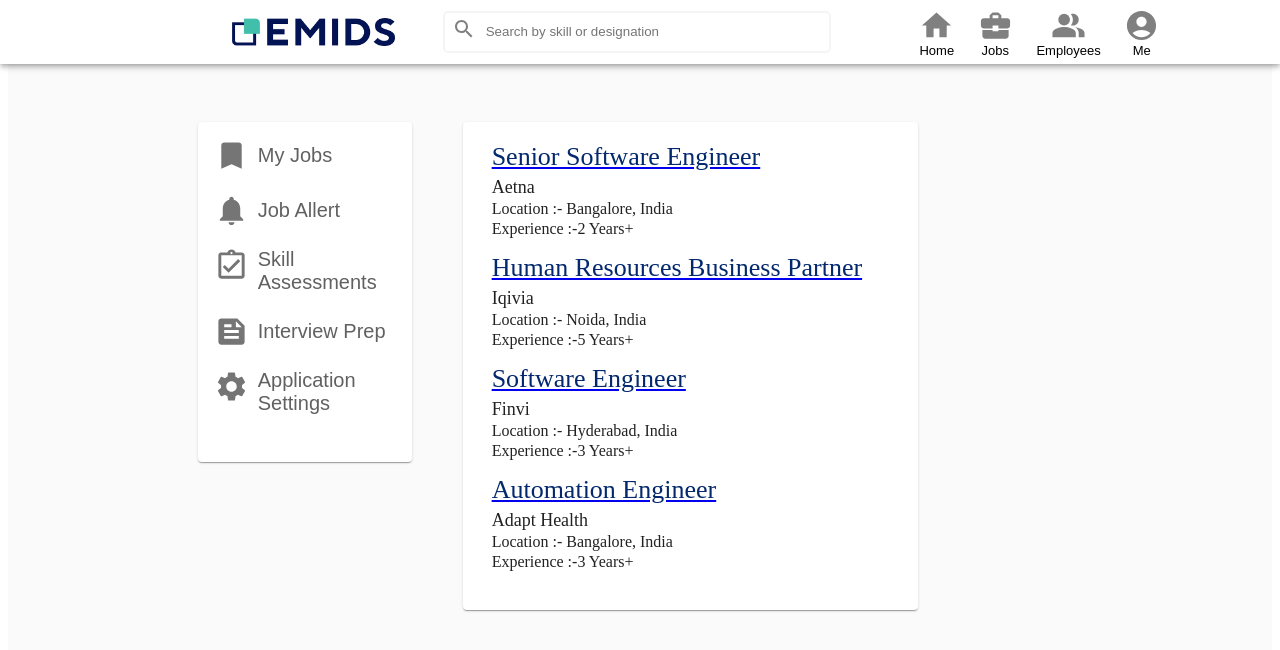
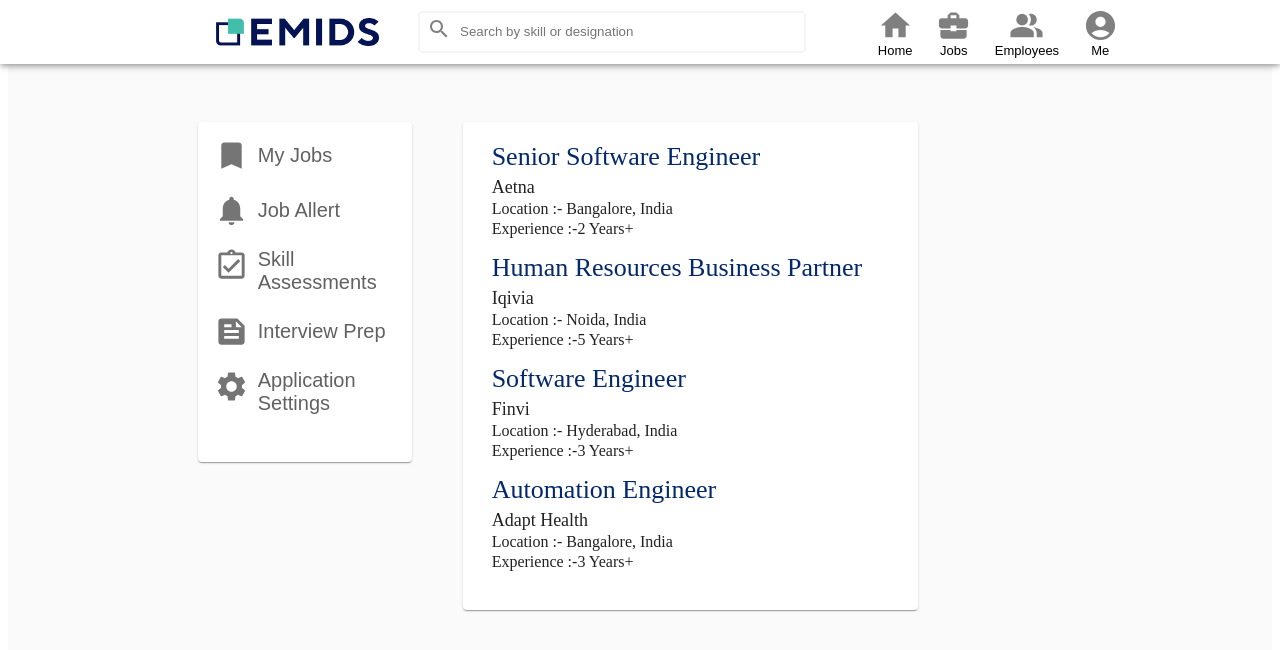
Before and after one commit to ranjanshivangi/Marketplace, a React (Create React App) app in the folder Marketplace-React/: page / in a window 1280 px wide. Shown: the top 650 px of the page. Built offline with nearby package versions, Linux system fonts and the light colour scheme.

Commit message:
Added changes to css files

```diff
--- a/Marketplace-React/src/components/header/header.scss
+++ b/Marketplace-React/src/components/header/header.scss
@@ -9,7 +9,7 @@
 
     .logo {
       height: 45%;
-      margin-left: 13rem;
+      margin-left: 15%;
     }
     .searchbox {
       border: 2px solid whitesmoke;
@@ -19,7 +19,7 @@
       justify-content: flex-start;
       align-items: center;
       border-radius: 5px;
-      margin-left: 3rem;
+      margin-left: 3%;
 
       .searchbutton {
         width: 10%;
@@ -46,7 +46,7 @@
       height: 100%;
       display: flex;
       justify-content: space-between;
-      margin-left: 5rem;
+      margin-left: 5%;
 
       .icon {
         display: flex;
--- a/Marketplace-React/src/components/home/home.jsx
+++ b/Marketplace-React/src/components/home/home.jsx
@@ -44,7 +44,7 @@
           <CardContent>
             {homejson.map((data) => {
               return <div>
-                <Link to={`view/${data.jdid}`} state={{ jobDetails: data }} >
+                <Link to={`view/${data.jdid}`} state={{ jobDetails: data }} className="link">
                   <div className="jobtitle"> {data.JobTitle}</div>
                 </Link>
                 <div className="accountName">{data.AccountName}</div>
--- a/Marketplace-React/src/components/home/home.scss
+++ b/Marketplace-React/src/components/home/home.scss
@@ -30,6 +30,13 @@
       margin-left: 4%;
       padding-left: 1%;
       background-color: white;
+
+      .link {
+        color: white;
+        :hover {
+          color: #00f;
+        }
+      }
       .jobtitle {
         margin-top: 1%;
         color: #03286d;
```
